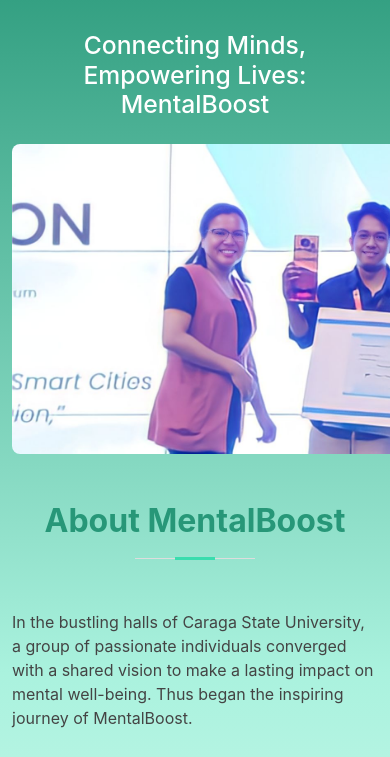
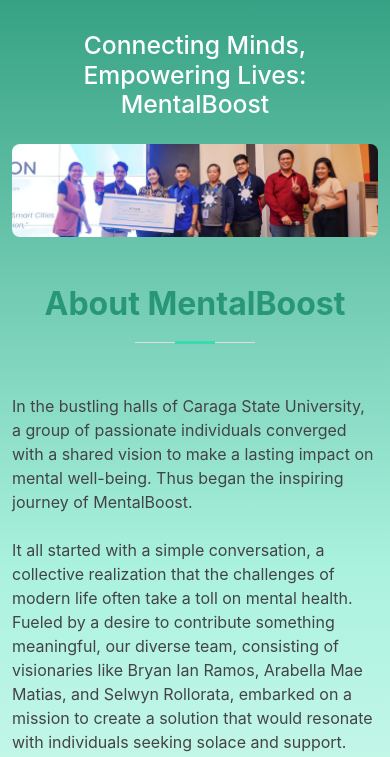
Before and after one commit to kathabecia/MentalBoost_index, a plain HTML site: page about.html in a window 390 px wide. Shown: the part 77-834 px from the top of the page. Drawn offline with Linux system fonts and the light colour scheme.

Commit message:
Image responsiveness

```diff
--- a/about.html
+++ b/about.html
@@ -99,7 +99,7 @@
             Connecting Minds, Empowering Lives: MentalBoost
           </h2>
           <img
-            class="rounded-3"
+            class="rounded-3 img-fluid"
             src="assets/img/about/aboutmentalboostphoto.jpg"
             alt=""
             width="1217"
```
